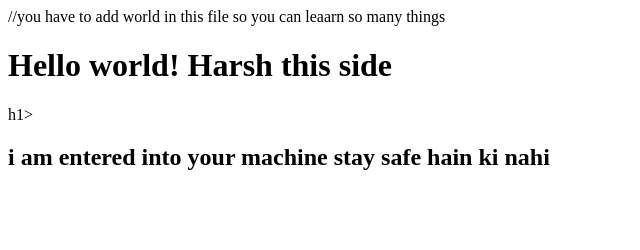
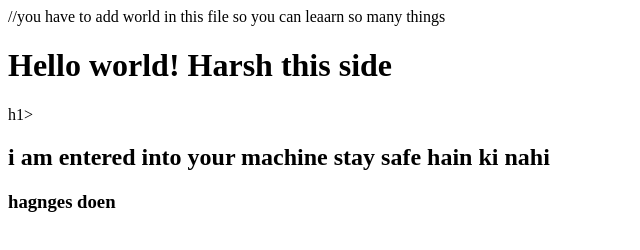
Before and after one commit to alksonstudio/project_p, a plain HTML site: page index.html in a window 1280 px wide. Shown: the whole page, without its empty margins (0-640 px from the left). Drawn offline with Linux system fonts and the light colour scheme.

Commit message:
h3 addes

```diff
--- a/index.html
+++ b/index.html
@@ -1,3 +1,4 @@
 //you have to add world in this file so you can leaarn so many things
 <h1> Hello world! Harsh this side</h1>h1>
 <h2>i am entered into your machine stay safe hain ki nahi </h2>
+<h3>hagnges doen</h3>
```
